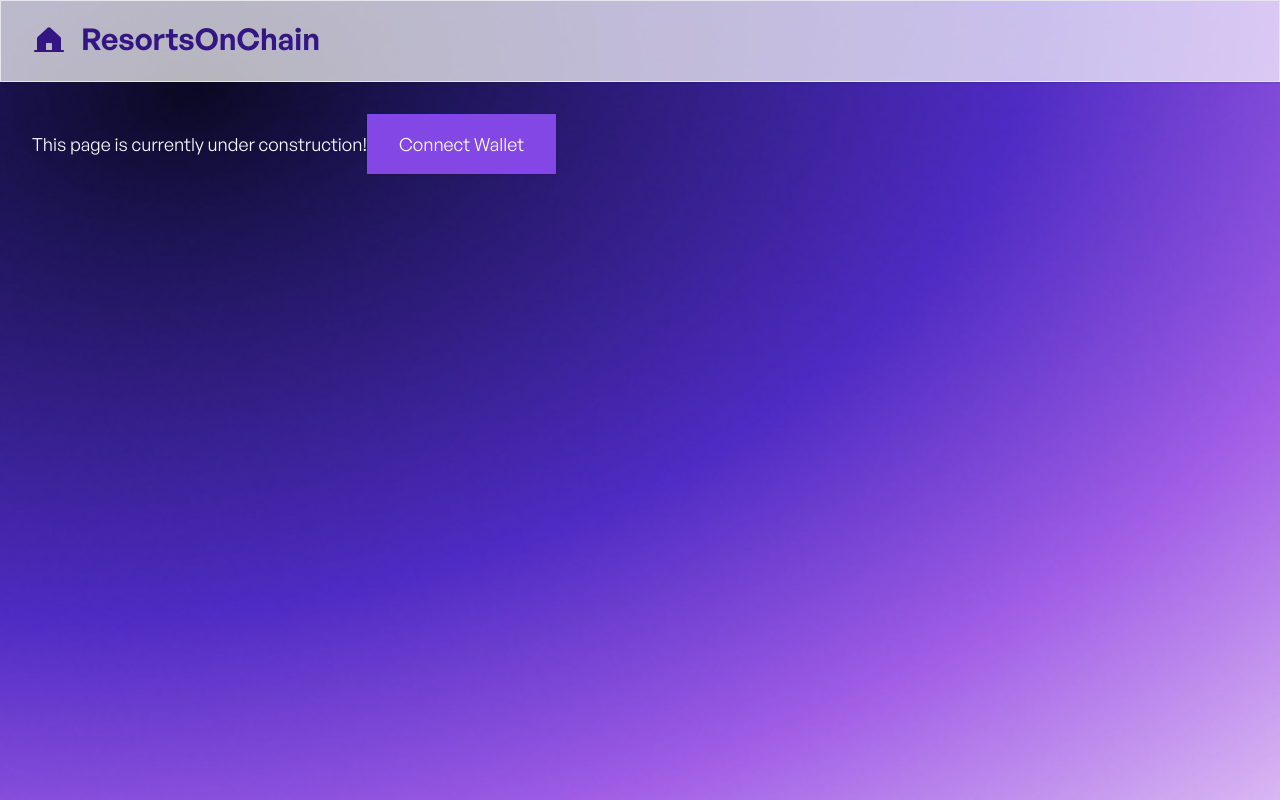
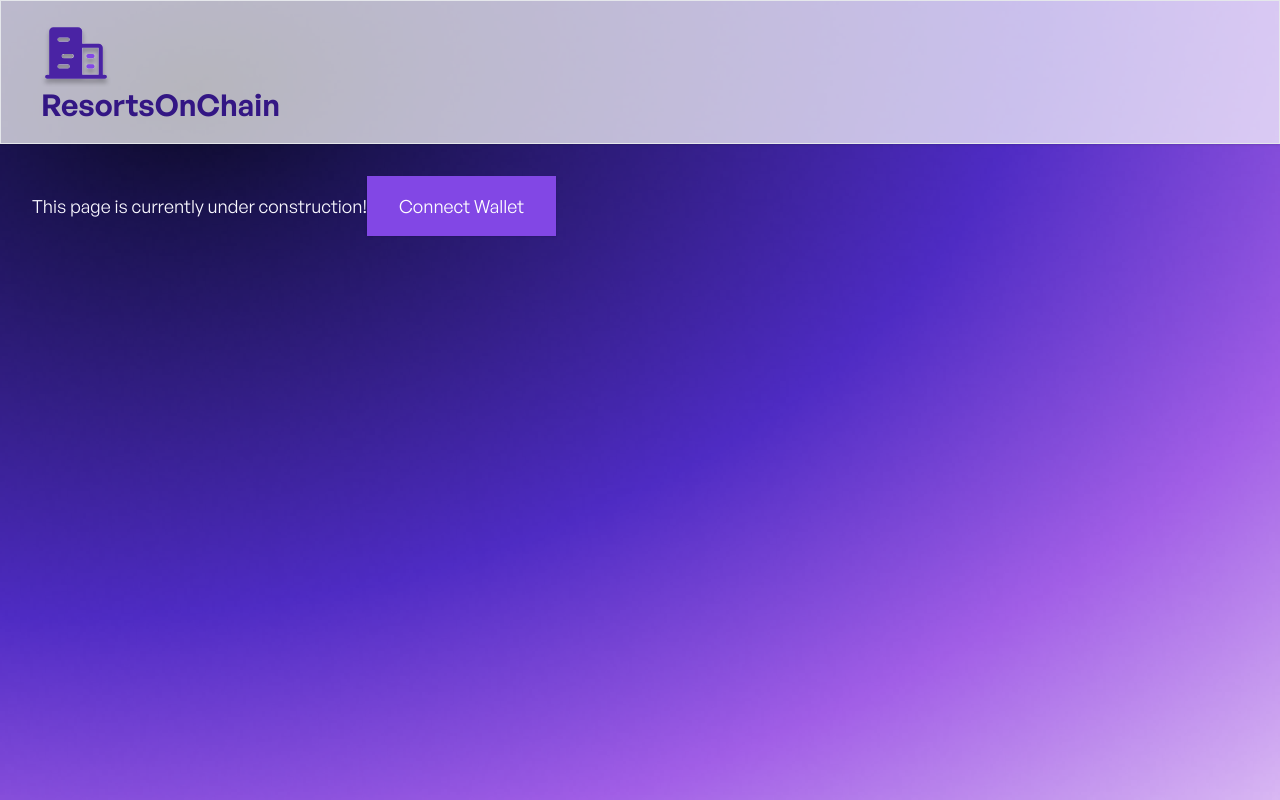
Before and after one commit to mejia-b/leisure, a React (Create React App) app: page / in a window 1280 px wide. Built offline with nearby package versions, Linux system fonts and the light colour scheme.

Commit message:
Added icon at the top :D

```diff
--- a/src/App.js
+++ b/src/App.js
@@ -1,12 +1,11 @@
+import Logo from './assets/images/Icon_Fill_Buildings.svg';
+
 function App() {
 	return (
 		<div className="bg-cover bg-center w-full h-screen bg-[url('./assets/images/background.png')]">
 			<div className='flex bg-white bg-opacity-70 shadow border py-5 px-8'>
-				<svg className='text-[#331684] fill-current w-10 h-10 pt-[3px]'>
-					<path d='M30 25.9999H28V14.4374C28.0007 14.1586 27.942 13.8828 27.8277 13.6285C27.7135 13.3742 27.5464 13.1471 27.3375 12.9624L17.3375 3.8749C16.9709 3.53847 16.4914 3.35181 15.9937 3.35181C15.4961 3.35181 15.0166 3.53847 14.65 3.8749L4.65 12.9624C4.44526 13.1497 4.28173 13.3776 4.16983 13.6315C4.05792 13.8855 4.00009 14.1599 4 14.4374V25.9999H2C1.73478 25.9999 1.48043 26.1053 1.29289 26.2928C1.10536 26.4803 1 26.7347 1 26.9999C1 27.2651 1.10536 27.5195 1.29289 27.707C1.48043 27.8945 1.73478 27.9999 2 27.9999H30C30.2652 27.9999 30.5196 27.8945 30.7071 27.707C30.8946 27.5195 31 27.2651 31 26.9999C31 26.7347 30.8946 26.4803 30.7071 26.2928C30.5196 26.1053 30.2652 25.9999 30 25.9999ZM19 25.9999H13V19.9999C13 19.7347 13.1054 19.4803 13.2929 19.2928C13.4804 19.1053 13.7348 18.9999 14 18.9999H18C18.2652 18.9999 18.5196 19.1053 18.7071 19.2928C18.8946 19.4803 19 19.7347 19 19.9999V25.9999Z' />
-				</svg>
 				<p className="ml-2 text-3xl text-[#331684] font-['GeneralSans-Semibold']">
-					ResortsOnChain
+					<img src={Logo} alt='logo' /> ResortsOnChain
 				</p>
 			</div>
 
```
Also changed, not shown: src/assets/images/Icon_Fill_Buildings.svg (added), 1 other file (tests, documents, lock files or other folders).
